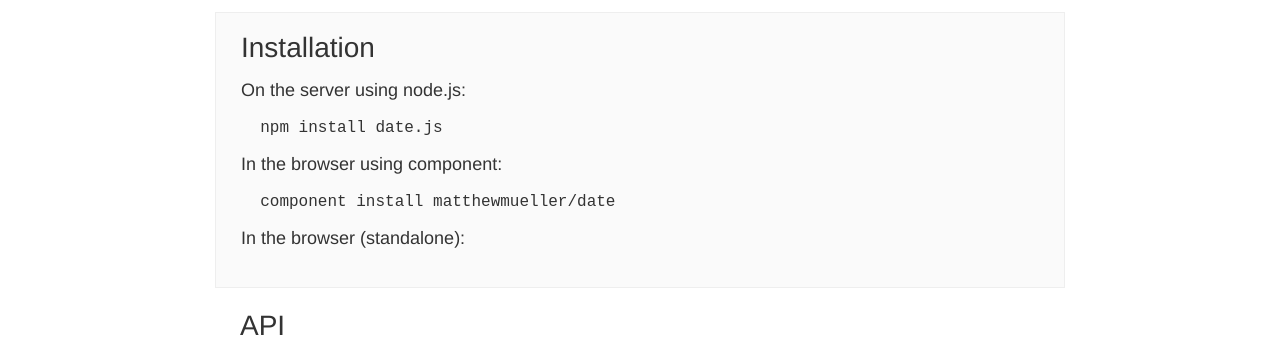
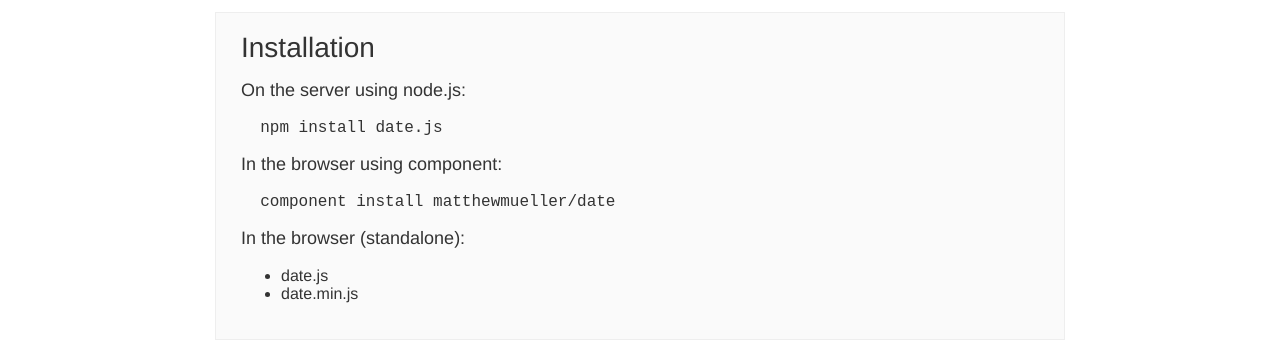
Before and after one commit to matthewmueller/date, a plain HTML site: page index.html in a window 1280 px wide. Shown: the part 398-758 px from the top of the page. Drawn offline with Linux system fonts and the light colour scheme.

Commit message:
added missing links

```diff
--- a/index.html
+++ b/index.html
@@ -64,6 +64,10 @@
 
       <h3>In the browser (standalone):</h3>
 
+      <ul>
+        <li><a href="https://raw.github.com/MatthewMueller/date/master/dist/date.js">date.js</a></li>
+        <li><a href="https://raw.github.com/MatthewMueller/date/master/dist/date.min.js">date.min.js</a></li>
+      </ul>
     </div>
 
     <div id="api">
```
